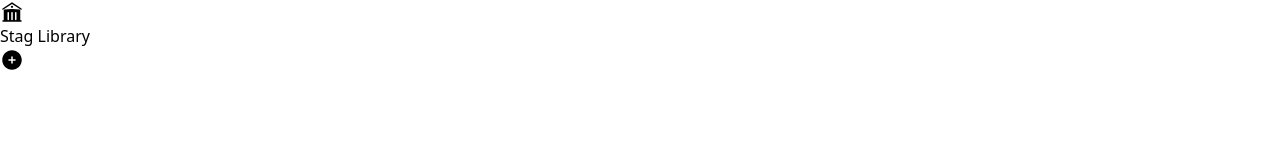
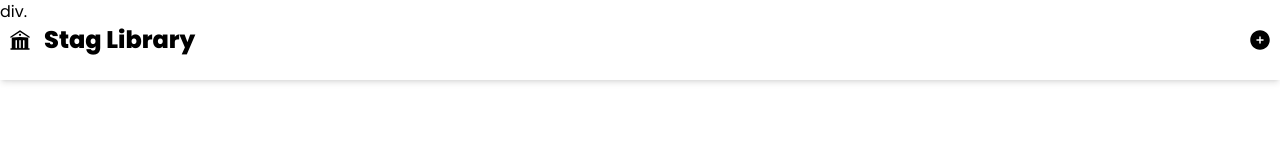
Before and after one commit to BobStanlee/Library, a website: page public/index.html in a window 1280 px wide. Drawn offline with Linux system fonts and the light colour scheme.

Commit message:
Done with the styling of the header -Added poppins from google fonts in input.css file -update fontfamily variables in tailwind.config.js file

```diff
--- a/public/index.html
+++ b/public/index.html
@@ -4,17 +4,18 @@
   <meta charset="UTF-8">
   <meta name="viewport" content="width=device-width, initial-scale=1.0">
   <link href="./output.css" rel="stylesheet">
+
 </head>
-<body>
+<body class="font-body">
   <div><!-- Container -->
-    <header>
-        <div><!--Logo goes here-->
+    <header class="flex fixed z-10 top-0 left-0 w-full p-2 justify-between items-center h-20 shadow-md">
+        <div class="flex items-center"><!--Logo goes here-->
             <svg xmlns="http://www.w3.org/2000/svg" viewBox="0 0 24 24" fill="currentColor" class="w-6 h-6"><!--Logo img-->
                 <path d="M11.584 2.376a.75.75 0 0 1 .832 0l9 6a.75.75 0 1 1-.832 1.248L12 3.901 3.416 9.624a.75.75 0 0 1-.832-1.248l9-6Z" />
                 <path fill-rule="evenodd" d="M20.25 10.332v9.918H21a.75.75 0 0 1 0 1.5H3a.75.75 0 0 1 0-1.5h.75v-9.918a.75.75 0 0 1 .634-.74A49.109 49.109 0 0 1 12 9c2.59 0 5.134.202 7.616.592a.75.75 0 0 1 .634.74Zm-7.5 2.418a.75.75 0 0 0-1.5 0v6.75a.75.75 0 0 0 1.5 0v-6.75Zm3-.75a.75.75 0 0 1 .75.75v6.75a.75.75 0 0 1-1.5 0v-6.75a.75.75 0 0 1 .75-.75ZM9 12.75a.75.75 0 0 0-1.5 0v6.75a.75.75 0 0 0 1.5 0v-6.75Z" clip-rule="evenodd" />
                 <path d="M12 7.875a1.125 1.125 0 1 0 0-2.25 1.125 1.125 0 0 0 0 2.25Z" />
             </svg>
-            <h1>Stag Library</h1><!-- Logo text -->
+            <h1 class="font-bold font-body ml-3 text-2xl">Stag Library</h1><!-- Logo text -->
         </div>
         <div><!-- Add btn -->
             <svg xmlns="http://www.w3.org/2000/svg" viewBox="0 0 24 24" fill="currentColor" class="w-6 h-6">
@@ -22,6 +23,8 @@
             </svg>
         </div>
     </header>
+
+    div.
   </div>
   <script src="./index.js"></script>
 </body>
--- a/src/input.css
+++ b/src/input.css
@@ -1,3 +1,5 @@
+@import url('https://fonts.googleapis.com/css2?family=Poppins:wght@300;400;500;800&display=swap');
+
 @tailwind base;
 @tailwind components;
 @tailwind utilities;
--- a/tailwind.config.js
+++ b/tailwind.config.js
@@ -2,6 +2,9 @@
 module.exports = {
   content: ["./public/*.{html,js}"],
   theme: {
+    fontFamily: {
+      'body': ['Poppins', 'Arial', 'sans-serif']
+    },
     extend: {},
   },
   plugins: [],
```
Also changed, not shown: public/output.css.
